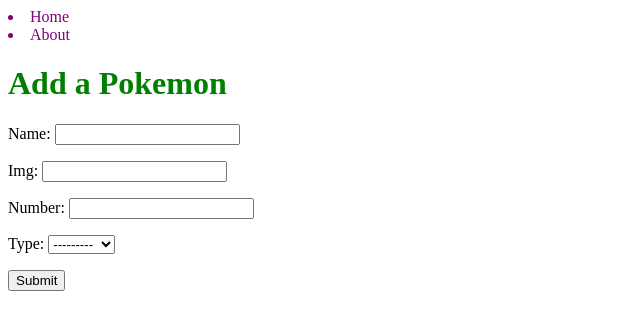
After one commit to jackrobert0220/Django-Pokemon, a Django app: page /pokemon/new/ in a window 1280 px wide. The commit adds this page. Shown: the top 330 px of the page, without its empty margins (0-640 px from the left). Run offline with Django 4.2, Linux system fonts and the light colour scheme.

Commit message:
added create path

```diff
--- /dev/null
+++ b/main_app/templates/poke_create.html
@@ -0,0 +1,13 @@
+{% extends 'base.html' %}
+{% block content %}
+<h1>Add a Pokemon</h1>
+
+<form method="post">
+    {% csrf_token %}
+
+    {{form.as_p}}
+
+    <input type="submit" value="Submit" />
+</form>
+
+{% endblock %}
--- a/main_app/templates/pokelist.html
+++ b/main_app/templates/pokelist.html
@@ -7,6 +7,7 @@
             <input type="submit" value="Search"/>
         </div>
         <a href="{% url 'poke_list' %}">Clear Search</a>
+        <a href="{% url 'poke_create' %}">Add Pokemon</a>
     </form>
     <h1>{{header}}</h1>
     {% for poke in pokemon %}
--- a/main_app/urls.py
+++ b/main_app/urls.py
@@ -4,6 +4,7 @@
 # this like app.use() in express
 urlpatterns = [
     path('', views.Home.as_view(), name="home"),
+    path('pokemon/', views.Poke_List.as_view(), name="poke_list"),
     path('about/', views.About.as_view(), name="about"),
-    path('pokemon/', views.Poke_List.as_view(), name="poke_list"),
+    path('pokemon/new/', views.PokeCreate.as_view(), name="poke_create")
 ]
--- a/main_app/views.py
+++ b/main_app/views.py
@@ -3,6 +3,7 @@
 from django.http import HttpResponse
 from django.views.generic.base import TemplateView
 from .models import Poke
+from django.views.generic.edit import CreateView
 
 # Create your views here.
 class Home(TemplateView):
@@ -26,3 +27,9 @@
             context['pokemon'] = Poke.objects.all() # this is where we add the key into our context object for the view to use
             context['header'] = "Our Pokemon"
         return context
+
+class PokeCreate(CreateView):
+    model = Poke
+    fields = ['name', 'img', 'number', 'type']
+    template_name = "poke_create.html"
+    success_url = "/pokemon/"
```
